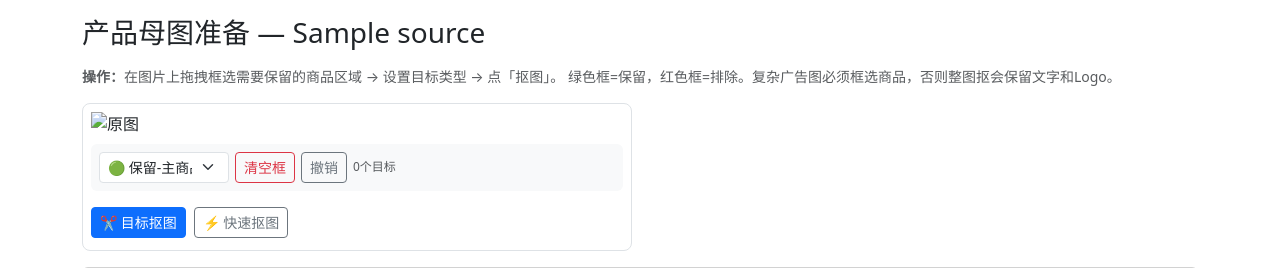
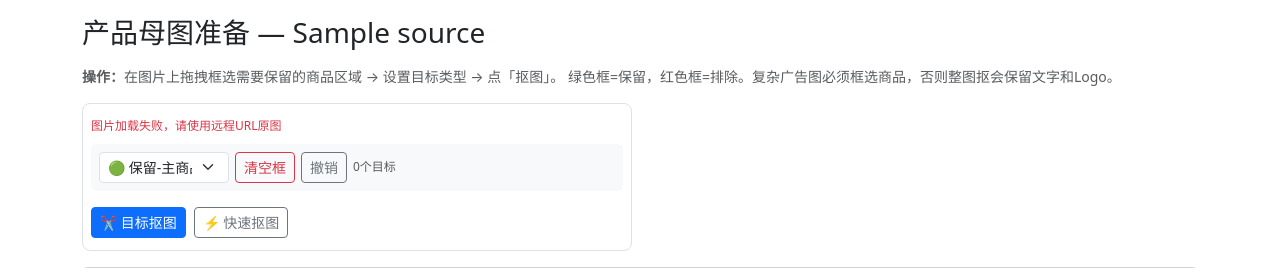
Before and after one commit to Ryan-cooinxia/inventory, a Python web app: template templates/ozon/product_cutout.html in a window 1280 px wide. Shown: the part 104-372 px from the top of the page. Run offline with Jinja, Linux system fonts and the light colour scheme; the template is opened without the code that fills it: most values are stand-ins (such as "Sample title", 1, 10 or a date in 2020).

Commit message:
fix: 产品母图原图优先用远程URL加载

```diff
--- a/templates/ozon/product_cutout.html
+++ b/templates/ozon/product_cutout.html
@@ -45,7 +45,7 @@
   <div class="cutout-card" id="rec{{ rec.media_id }}">
     <div style="padding:8px;">
       <div class="cutout-img-wrap" id="imgWrap{{ rec.media_id }}">
-        <img id="img{{ rec.media_id }}" src="{% if m and m.local_path %}{{ url_for('static', filename=m.local_path) if not m.local_path.startswith('uploads/') else '/' + m.local_path }}{% elif m and m.source_url %}{{ m.source_url }}{% endif %}" alt="原图" crossorigin="anonymous" referrerpolicy="no-referrer">
+        <img id="img{{ rec.media_id }}" src="{% if m and m.source_url and 'example.com' not in m.source_url %}{{ m.source_url }}{% elif m and m.local_path %}/{{ m.local_path }}{% endif %}" alt="原图" crossorigin="anonymous" referrerpolicy="no-referrer" onerror="this.style.display='none';this.nextElementSibling.style.display='block';"><span style="display:none;color:#dc3545;font-size:12px">图片加载失败，请使用远程URL原图</span>
       </div>
       <div class="target-toolbar">
         <select id="targetType{{ rec.media_id }}" class="form-select form-select-sm" style="width:130px">
```
